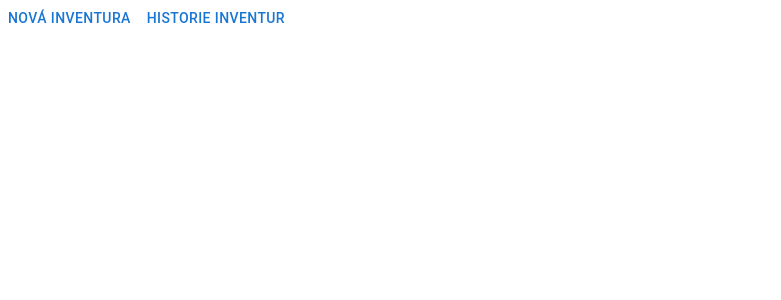
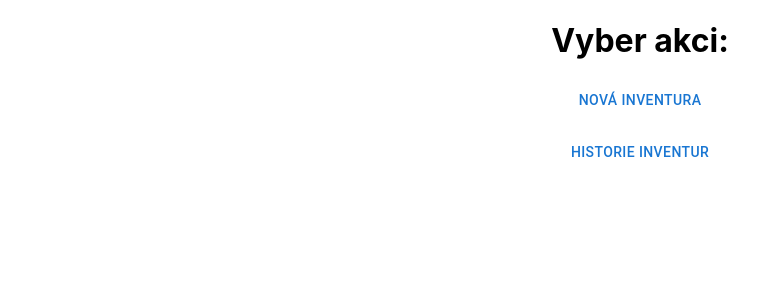
Before and after one commit to tensevera/UnIT2022, a React (Create React App) app: page / in a window 1280 px wide. Shown: the top 300 px of the page, without its empty margins (0-781 px from the left). Built offline with nearby package versions, Linux system fonts and the light colour scheme; no server answers.

Commit message:
Edit typography

```diff
--- a/src/index.css
+++ b/src/index.css
@@ -11,3 +11,10 @@ code {
   font-family: source-code-pro, Menlo, Monaco, Consolas, 'Courier New',
     monospace;
 }
+
+.sklad
+{
+  position: relative;
+  top: 50%;
+  transform: translateY(-50%);
+}
--- a/src/pages/Home.js
+++ b/src/pages/Home.js
@@ -4,13 +4,20 @@ import { Link } from "react-router-dom";
 
 function Home() {
   return (
-    <div>
+    <div align="center" justify="center">
+      <p align="center">
+        <h1>Vyber akci:</h1>
+      </p>
+      <p align="center">
       <Link to="/pickSklad">
         <Button variant="text">Nová inventura</Button>
       </Link>
+      </p>
+      <p align="center">
       <Link to="/">
         <Button variant="text">Historie inventur</Button>
       </Link>
+      </p>
     </div>
   );
 }
--- a/src/pages/PickSklad.js
+++ b/src/pages/PickSklad.js
@@ -4,6 +4,7 @@ import Button from "@mui/material/Button";
 import axios from "axios";
 import { useEffect, useState } from "react";
 import NativeSelect from '@mui/material/NativeSelect';
+import Typography from '@material-ui/core/Typography';
 
 function PickSklad({setSklad}) {
   const [warehouses,setWarehouses] = useState([]);
@@ -39,15 +40,15 @@ function PickSklad({setSklad}) {
   return (
     <div>
       {console.log(currWare)}
-      <h3>Vybrat sklad: </h3>
-      <p>
+      <h3 align="center">Vybrat sklad: </h3>
+      <p align="center">
         { warehouses.length > 0 ? (<NativeSelect onChange={(e) => editCurrWare(e.target.value)} >)
         <option value="" selected disabled hidden>Vyber sklad</option>
         {warehouses.map( (ware) => ( <option> {ware.kod} </option>) )}</NativeSelect>) : (<option>Žádné sklady k dispozici</option>)}
       </p>
-      { (warehouses.length != 0) && currWare != null &&  <p>
-      <Link to="/addRep">
-        <Button variant="outlined" >Potvrdit</Button>
+      { (warehouses.length != 0) && currWare != null &&  <p align="center">
+      <Link to="/addRep" >
+        <Button variant="outlined">Potvrdit</Button>
       </Link>
       </p>}
     </div>
```
